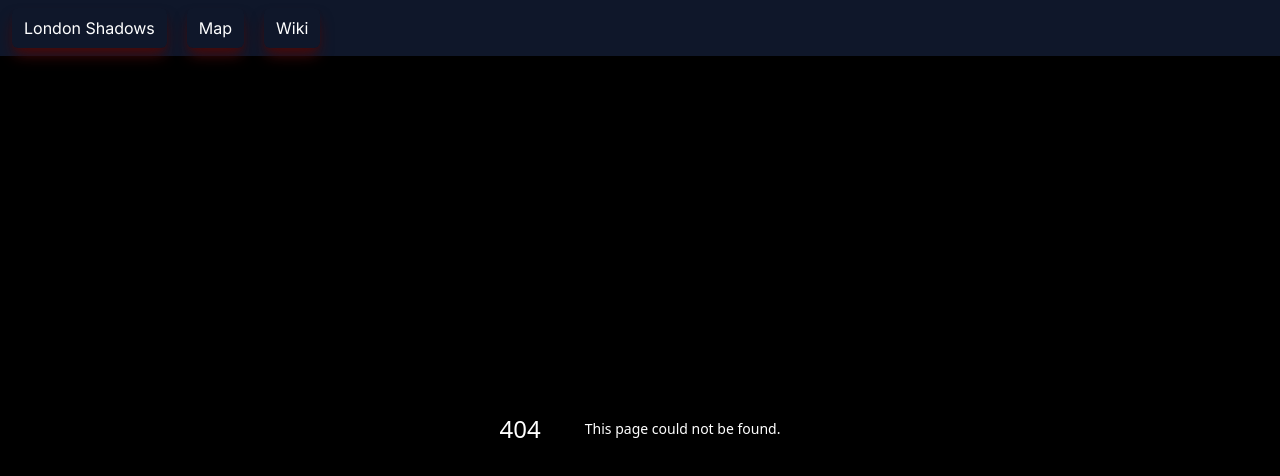
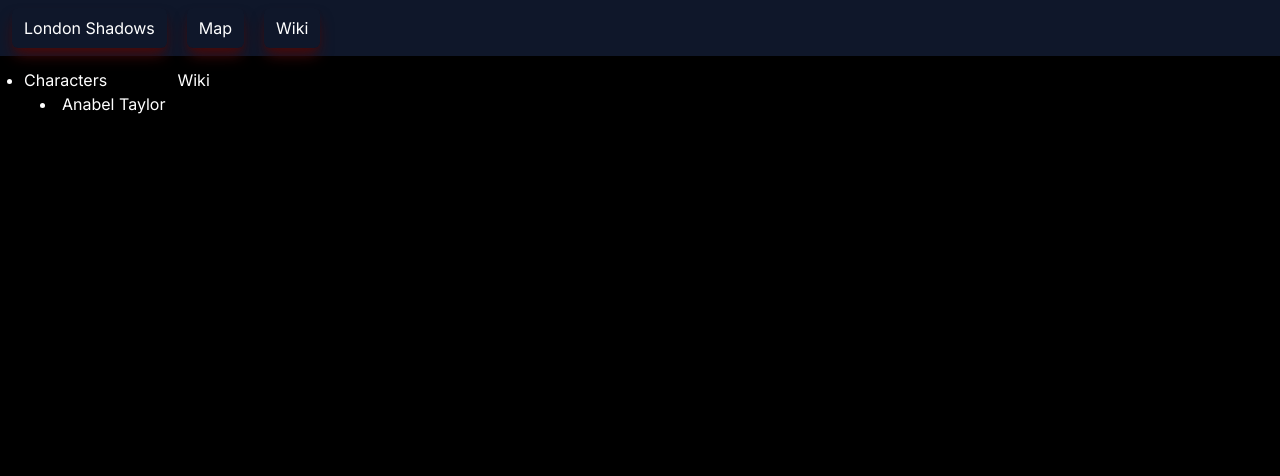
Before and after one commit to Werefawkes/Vampire-Leaflet, a Next.js app: page /wiki in a window 1280 px wide. Before the commit this address had no page. Shown: the top 476 px of the page. Built offline with nearby package versions, Linux system fonts and the light colour scheme.

Commit message:
Stubbed wiki route

```diff
--- a/src/app/page.tsx
+++ b/src/app/page.tsx
@@ -1,7 +1,5 @@
 import dynamic from "next/dynamic";
 import { useMemo } from "react";
-import Navbar from "./components/Navbar";
-
 
 export default async function Page() {
     const Map = useMemo(() => dynamic(
@@ -14,6 +12,7 @@ export default async function Page() {
 
     return (
         <div>
+            London Shadows
         </div>
     )
 }
--- /dev/null
+++ b/src/app/wiki/layout.tsx
@@ -0,0 +1,23 @@
+import Link from "next/link"
+
+export default function WikiLayout({
+	children
+}: {
+	children: React.ReactNode
+}) {
+	return (
+		<div className="p-3 mx-3 flex space-x-3">
+			<ul className="list-disc">
+				<li>
+					Characters
+					<ul className="list-disc list-inside indent-4">
+						<li><Link href={"#/anabeltaylor"}>Anabel Taylor</Link></li>
+					</ul>
+				</li>
+			</ul>
+			<div>
+				{children}
+			</div>
+		</div>
+	)
+}
--- /dev/null
+++ b/src/app/wiki/page.tsx
@@ -0,0 +1,7 @@
+export default function Wiki() {
+	return (
+		<div>
+			Wiki
+		</div>
+	)
+}
--- a/src/output.css
+++ b/src/output.css
@@ -554,6 +554,11 @@ video {
   --tw-contain-style:  ;
 }
 
+.mx-3 {
+  margin-left: 0.75rem;
+  margin-right: 0.75rem;
+}
+
 .my-2 {
   margin-top: 0.5rem;
   margin-bottom: 0.5rem;
@@ -567,42 +572,20 @@ video {
   display: flex;
 }
 
-.h-full {
-  height: 100%;
-}
-
 .h-screen {
   height: 100vh;
-}
-
-.h-max {
-  height: -moz-max-content;
-  height: max-content;
-}
-
-.h-dvh {
-  height: 100dvh;
-}
-
-.h-fit {
-  height: -moz-fit-content;
-  height: fit-content;
-}
-
-.flex-none {
-  flex: none;
-}
-
-.flex-grow {
-  flex-grow: 1;
 }
 
 .grow {
   flex-grow: 1;
 }
 
-.flex-row {
-  flex-direction: row;
+.list-inside {
+  list-style-position: inside;
+}
+
+.list-disc {
+  list-style-type: disc;
 }
 
 .flex-col {
@@ -617,20 +600,18 @@ video {
   gap: 0.5rem;
 }
 
-.rounded-md {
-  border-radius: 0.375rem;
-}
-
-.rounded {
-  border-radius: 0.25rem;
-}
-
-.rounded-full {
-  border-radius: 9999px;
+.space-x-3 > :not([hidden]) ~ :not([hidden]) {
+  --tw-space-x-reverse: 0;
+  margin-right: calc(0.75rem * var(--tw-space-x-reverse));
+  margin-left: calc(0.75rem * calc(1 - var(--tw-space-x-reverse)));
 }
 
 .rounded-lg {
   border-radius: 0.5rem;
+}
+
+.rounded-md {
+  border-radius: 0.375rem;
 }
 
 .bg-black {
@@ -641,15 +622,6 @@ video {
 .bg-slate-900 {
   --tw-bg-opacity: 1;
   background-color: rgb(15 23 42 / var(--tw-bg-opacity));
-}
-
-.object-fill {
-  -o-object-fit: fill;
-     object-fit: fill;
-}
-
-.p-1 {
-  padding: 0.25rem;
 }
 
 .p-3 {
@@ -664,6 +636,10 @@ video {
 .py-2 {
   padding-top: 0.5rem;
   padding-bottom: 0.5rem;
+}
+
+.indent-4 {
+  text-indent: 1rem;
 }
 
 .text-white {
```
Also changed, not shown: src/app/wiki/[id]/page.tsx (added, +7 -0 lines).
